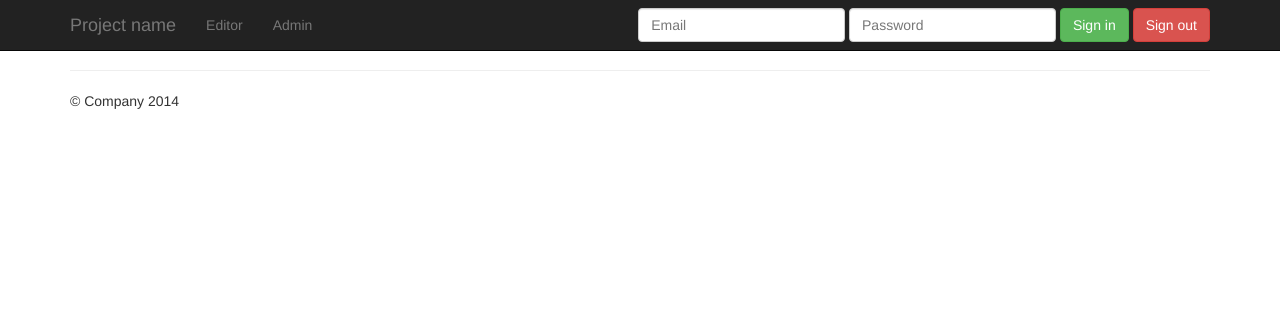
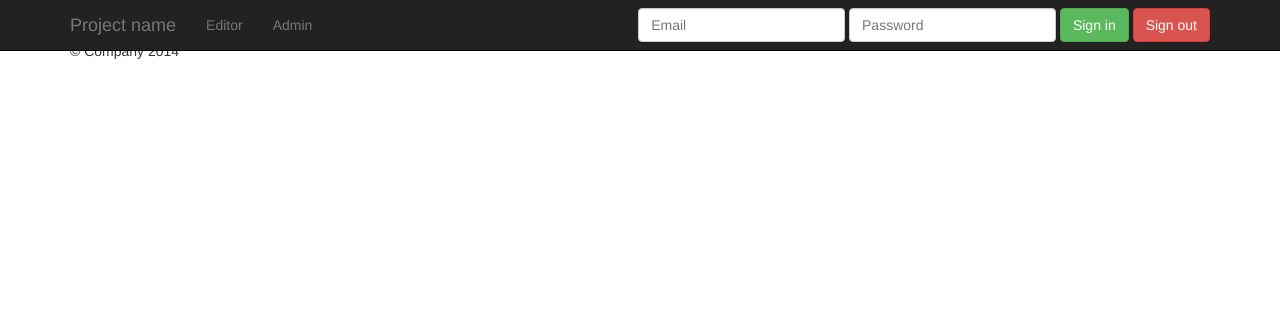
Before and after one commit to cody82/DownSite, a PHP site: page / in a window 1280 px wide. Shown: the top 311 px of the page. Run offline with PHP 8.4, Linux system fonts and the light colour scheme.

Commit message:
No fixed navbar

```diff
--- a/DownSite/css/jumbotron.css
+++ b/DownSite/css/jumbotron.css
@@ -1,6 +1,6 @@
 /* Move down content because we have a fixed navbar that is 50px tall */
 body {
-  padding-top: 50px;
+  /*padding-top: 50px;*/
   padding-bottom: 20px;
 }
 
```
